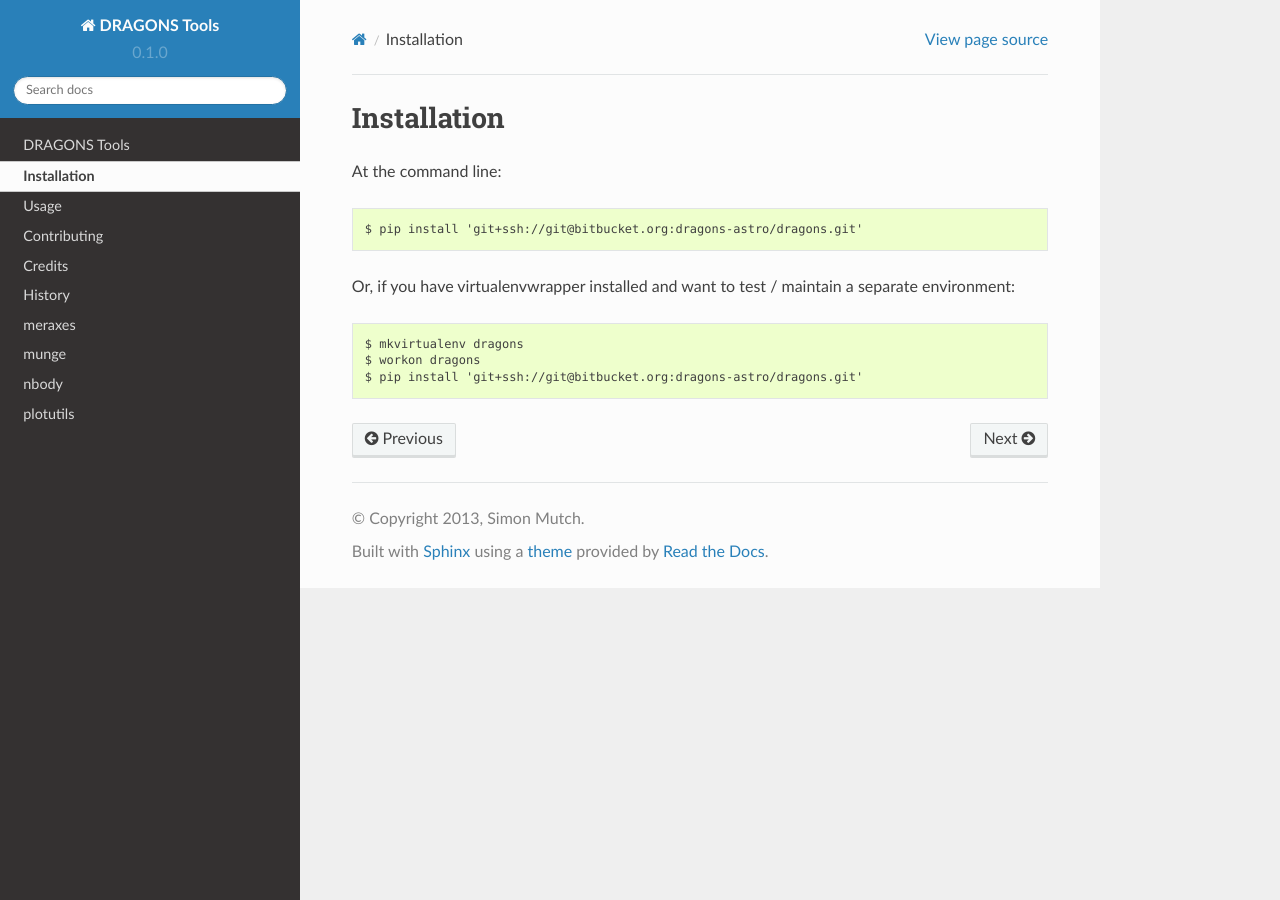
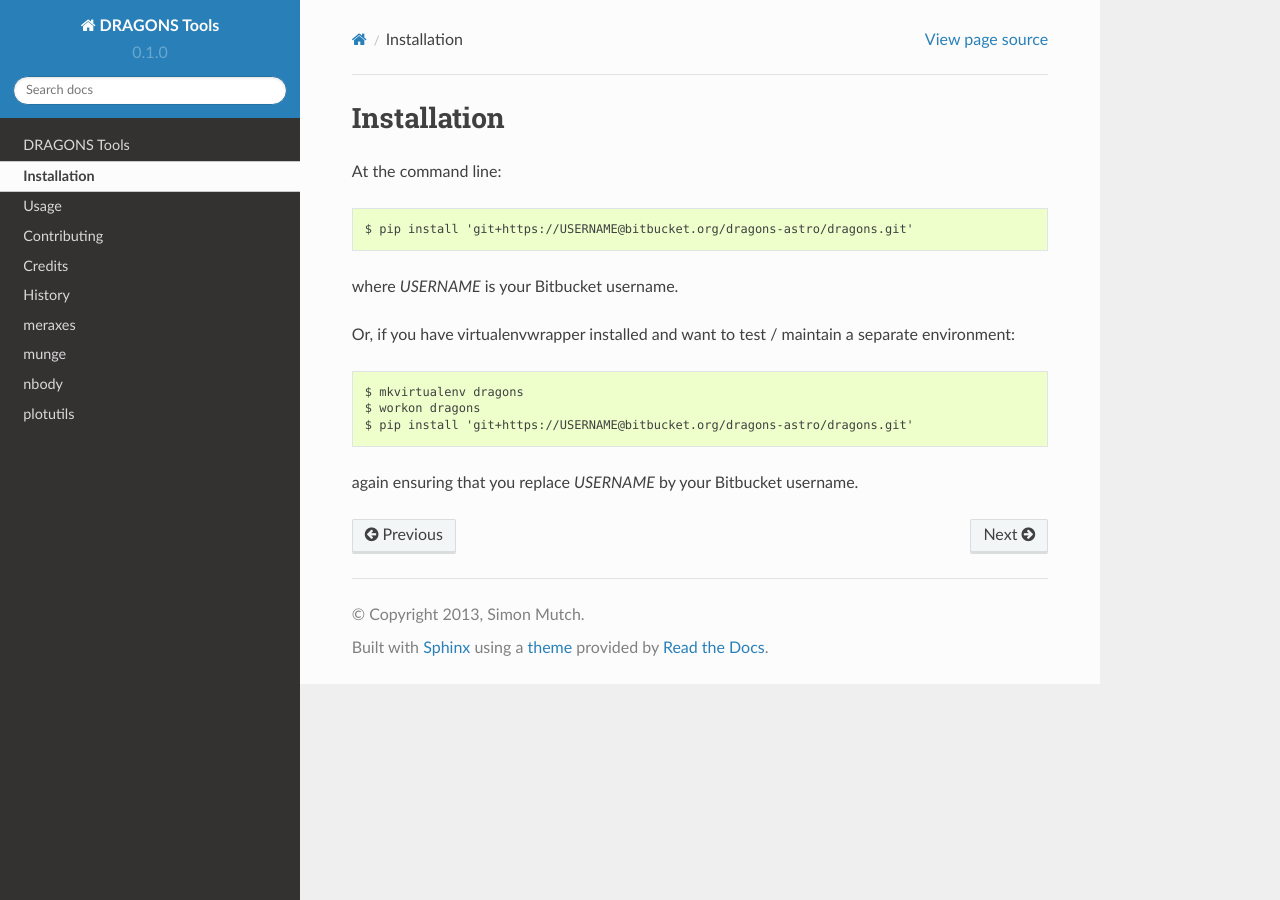
Before and after one commit to meraxes-devs/dragons, a Sphinx documentation site: the page built from docs/installation.rst, in a window 1280 px wide. Built offline with Sphinx 7.4.7 and the Read the Docs theme 2.0.0, drawn with Linux system fonts in a browser that asks for light colours.

Commit message:
Update contributing and installation instructions (again!)

```diff
--- a/CONTRIBUTING.rst
+++ b/CONTRIBUTING.rst
@@ -70,7 +70,7 @@ Ready to contribute? Here's how to set up `dragons` for local development.
 
     $ mkvirtualenv dragons
     $ cd dragons/
-    $ python setup.py develop
+    $ pip install -e .
 
 4. Create a branch for local development::
 
--- a/docs/installation.rst
+++ b/docs/installation.rst
@@ -4,11 +4,15 @@ Installation
 
 At the command line::
 
-    $ pip install 'git+ssh://git@bitbucket.org:dragons-astro/dragons.git'
+    $ pip install 'git+https://USERNAME@bitbucket.org/dragons-astro/dragons.git'
+
+where `USERNAME` is your Bitbucket username.
 
 Or, if you have virtualenvwrapper installed and want to test / maintain a
 separate environment::
 
     $ mkvirtualenv dragons
     $ workon dragons
-    $ pip install 'git+ssh://git@bitbucket.org:dragons-astro/dragons.git'
+    $ pip install 'git+https://USERNAME@bitbucket.org/dragons-astro/dragons.git'
+
+again ensuring that you replace `USERNAME` by your Bitbucket username.
```
